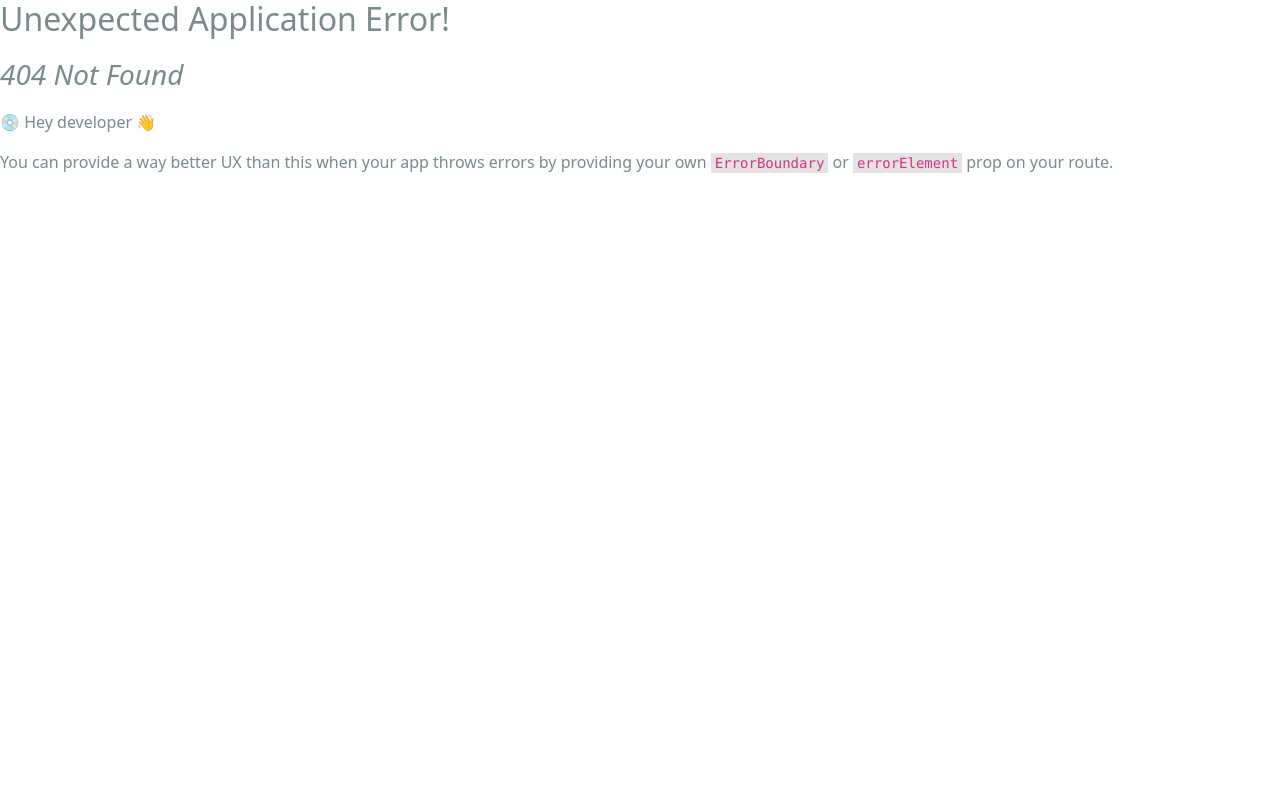
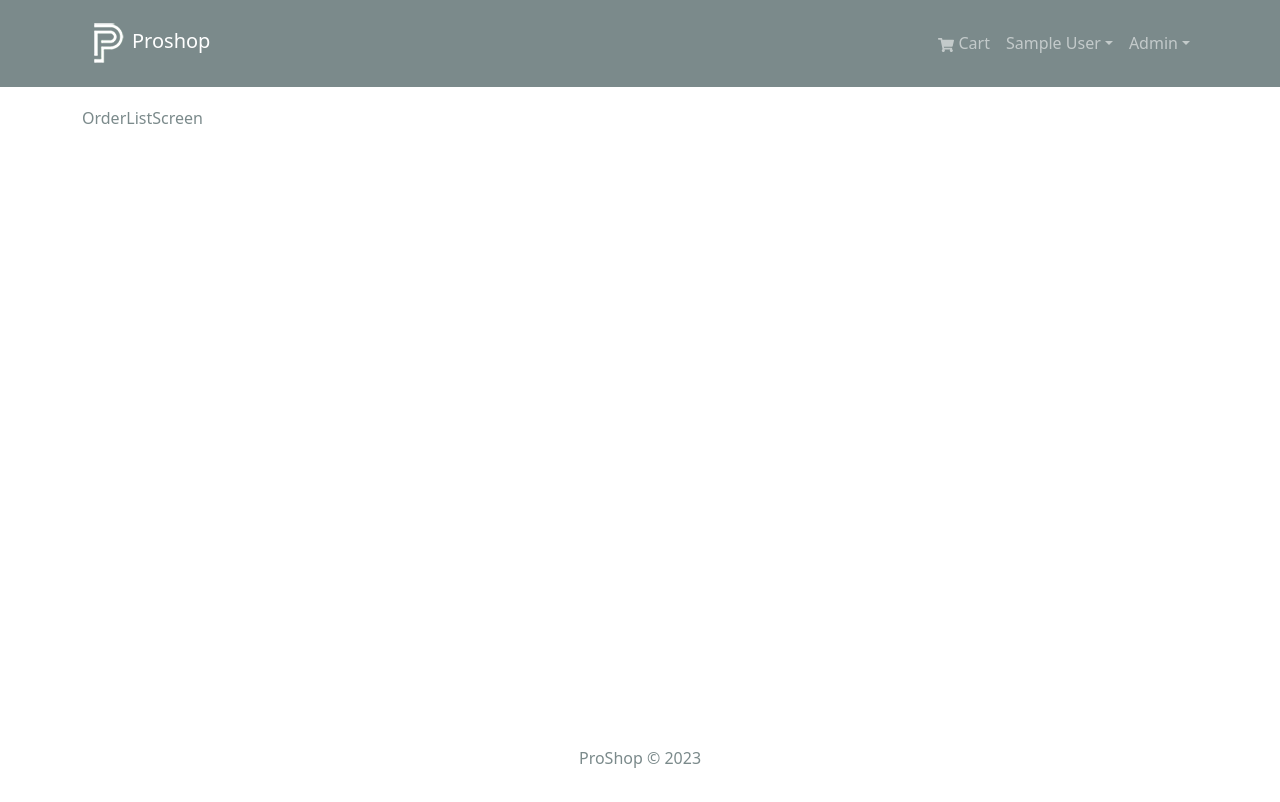
Before and after one commit to Ssewagudde-dev/proshop, a React app in the folder frontend/: page /admin/orderlist in a window 1280 px wide. Before the commit this address had no page. Shown: the top 802 px of the page. Built offline with nearby package versions, Linux system fonts and the light colour scheme; sample sign-in values are in the browser's storage; the HTML template or start-up script is replaced by a standard one.

Commit message:
Admin Route

```diff
--- /dev/null
+++ b/frontend/src/components/AdminRoute.jsx
@@ -0,0 +1,14 @@
+import { Outlet, Navigate } from "react-router-dom";
+import { useSelector } from "react-redux";
+
+const AdminRoute = () => {
+  const { userInfo } = useSelector((state) => state.auth);
+
+  return userInfo && userInfo.isAdmin ? (
+    <Outlet />
+  ) : (
+    <Navigate to="/login" replace />
+  );
+};
+
+export default AdminRoute;
--- a/frontend/src/components/Header.jsx
+++ b/frontend/src/components/Header.jsx
@@ -64,6 +64,19 @@
                   </Nav.Link>
                 </LinkContainer>
               )}
+              {userInfo && userInfo.isAdmin && (
+                <NavDropdown title="Admin" id="adminmenu">
+                  <LinkContainer to="/admin/productslist">
+                    <NavDropdown.Item>Products</NavDropdown.Item>
+                  </LinkContainer>
+                  <LinkContainer to="/admin/userlist">
+                    <NavDropdown.Item>Users</NavDropdown.Item>
+                  </LinkContainer>
+                  <LinkContainer to="/admin/orderlist">
+                    <NavDropdown.Item>Orders</NavDropdown.Item>
+                  </LinkContainer>
+                </NavDropdown>
+              )}
             </Nav>
           </Navbar.Collapse>
         </Container>
--- a/frontend/src/main.jsx
+++ b/frontend/src/main.jsx
@@ -14,6 +14,7 @@
 import "./assets/styles/index.css";
 import App from "./App.jsx";
 import PrivateRoute from "./components/PrivateRoute";
+import AdminRoute from "./components/AdminRoute";
 import HomeScreen from "./screens/HomeScreen";
 import ProductScreen from "./screens/ProductScreen";
 import CartScreen from "./screens/CartScreen";
@@ -24,6 +25,7 @@
 import PlaceOrderScreen from "./screens/PlaceOrderScreen";
 import OrderScreen from "./screens/OrderScreen";
 import ProfileScreen from "./screens/ProfileScreen";
+import OrderListScreen from "./screens/admin/OrderListScreen";
 
 const router = createBrowserRouter(
   createRoutesFromElements(
@@ -41,6 +43,10 @@
         <Route path="/order/:id" element={<OrderScreen />} />
         <Route path="/profile" element={<ProfileScreen />} />
       </Route>
+
+      <Route path="" element={<AdminRoute />}>
+        <Route path="/admin/orderlist" element={<OrderListScreen />} />
+      </Route>
     </Route>
   )
 );
--- /dev/null
+++ b/frontend/src/screens/admin/OrderListScreen.jsx
@@ -0,0 +1,7 @@
+import React from "react";
+
+const OrderListScreen = () => {
+  return <div>OrderListScreen</div>;
+};
+
+export default OrderListScreen;
```
